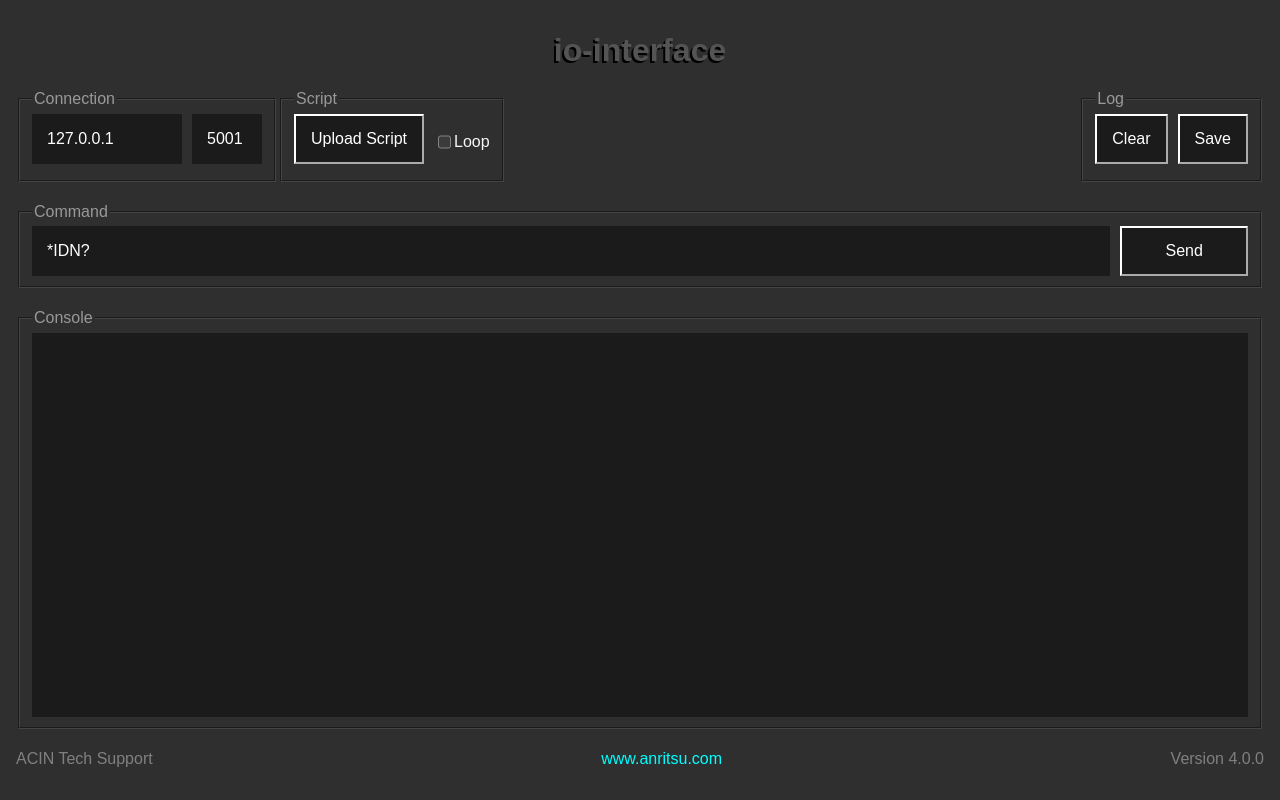
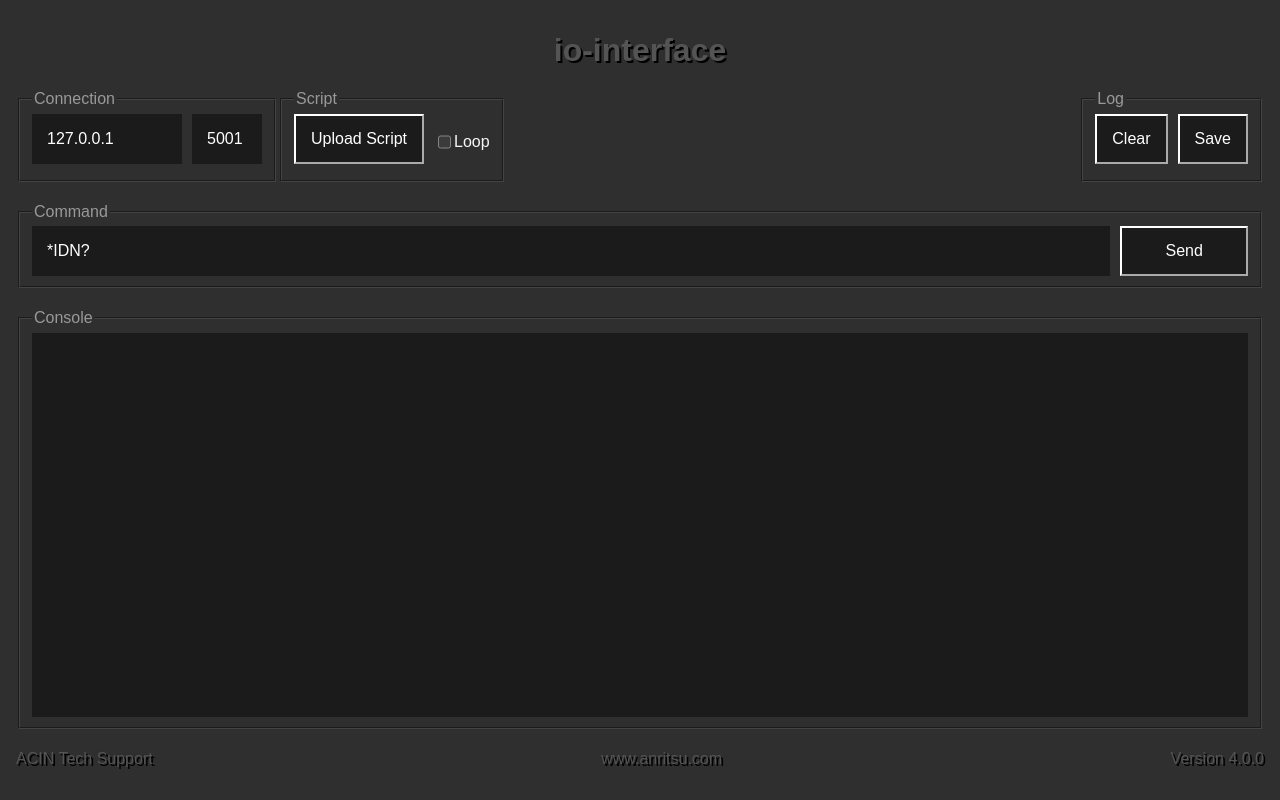
Before and after one commit to tushar8133/tauri_vna, a website: page src/index.html in a window 1280 px wide. Drawn offline with Linux system fonts and the light colour scheme.

Commit message:
cosmetic updates

```diff
--- a/src/index.html
+++ b/src/index.html
@@ -10,9 +10,9 @@
   <script type="module" src="/main.js" defer></script>
 </head>
 
-<body>
+<body spellcheck="false">
 
-  <h1 class="app-name">io-interface</h1>
+  <h1 class="app-name engraved">io-interface</h1>
 
   <div class="lane1">
 
@@ -54,13 +54,13 @@
 
   <fieldset class="console">
     <legend>Console</legend>
-    <textarea id="message" spellcheck="false"></textarea>
+    <textarea id="message"></textarea>
   </fieldset>
 
   <footer>
-    <div><a href="mailto:ACIN-Wired-Microwave-Support@anritsu.com">ACIN Tech Support</a></div>
-    <div><a href="https://anritsu.com" target="_blank" class="highlight">www.anritsu.com</a></div>
-    <div>Version 4.0.0</div>
+    <div><a href="mailto:ACIN-Wired-Microwave-Support@anritsu.com" class="engraved">ACIN Tech Support</a></div>
+    <div><a href="https://anritsu.com" target="_blank" class="engraved">www.anritsu.com</a></div>
+    <div class="engraved">Version 4.0.0</div>
   </footer>
 
 </body>
--- a/src/main.js
+++ b/src/main.js
@@ -166,6 +166,7 @@ window.addEventListener("DOMContentLoaded", () => {
   port = document.querySelector("#port");
   command = document.querySelector("#command");
   message = document.querySelector("#message");
+  message.disabled = true;
 
   document.querySelector("#send").addEventListener("click", (e) => {
     e.preventDefault();
--- a/src/styles.css
+++ b/src/styles.css
@@ -72,9 +72,6 @@ h1, h6 {
 
 .app-name {
   margin-top: 2rem;
-  color: #545454;
-  text-shadow: #000000 -2px 2px 0;
-  /* text-shadow: 2px 2px 0 #000, -2px -2px 0 #000; */
 }
 
 input, textarea {
@@ -165,3 +162,9 @@ fieldset {
     margin-left: auto;
   }
 }
+
+.engraved {
+  /* text-shadow: #000000 -2px 2px 0; */
+  color: #545454;
+  text-shadow: 2px 2px 0 #000, -2px -2px 0 #2f2f2f;
+}
```
